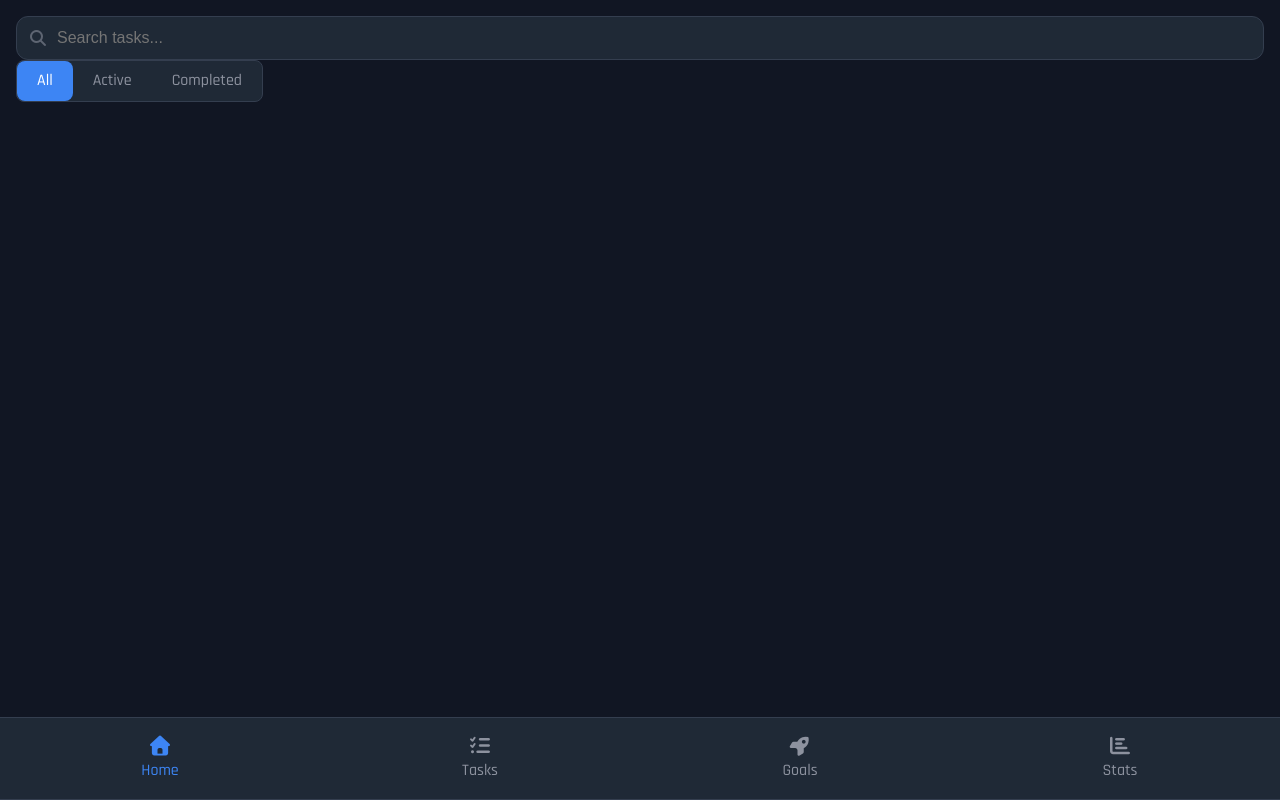
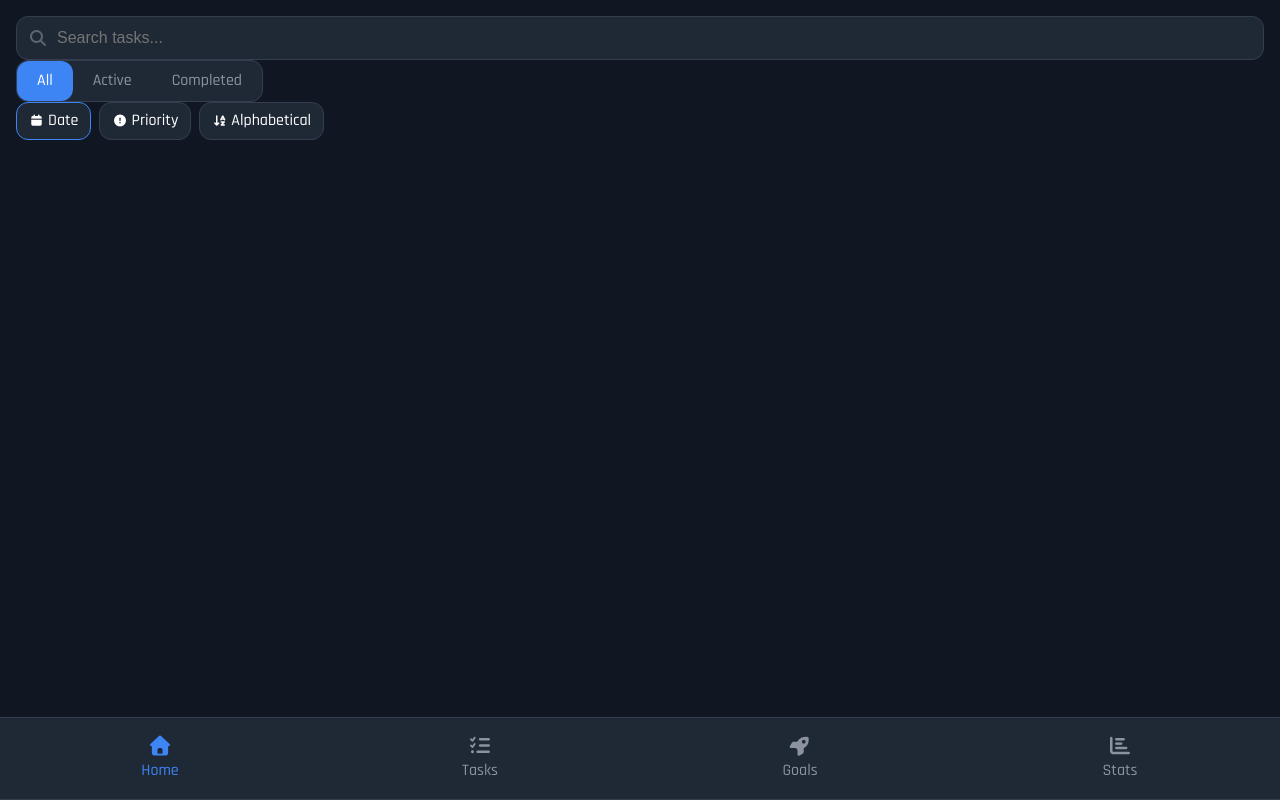
Before and after one commit to lightningcell/react-todo, a React (Vite) app: page / in a window 1280 px wide. Built offline with nearby package versions, Linux system fonts and the light colour scheme.

Commit message:
Enhance BoxSelector with icon and style support
Refactored BoxSelector to accept option objects with optional icons and per-option onClick handlers. Added 'compact' and 'pill' style variants with corresponding CSS for improved UI flexibility. Updated usage in App.tsx to demonstrate new features.

```diff
--- a/src/App.tsx
+++ b/src/App.tsx
@@ -14,8 +14,19 @@ function App() {
     <>
       <div className="app-main">
         <TextBox placeholder="Search tasks..." value="" onChange={(val) => console.log(val)} />
-        <BoxSelector options={["All", "Active", "Completed"]} selectedOption="All" onSelect={(option) => console.log(option)} />
+        <BoxSelector
+          options={[
+            { option: "All", onClick: () => console.log("All clicked") },
+            { option: "Active", onClick: () => console.log("Active clicked") },
+            { option: "Completed", onClick: () => console.log("Completed clicked") }
+          ]}
+          selectedOption="All" onSelect={(option) => console.log(option)} style='compact' />
 
+        <BoxSelector options={[
+          { option: "Date", iconClass: "fa fa-calendar", onClick: () => console.log("Date clicked") },
+          { option: "Priority", iconClass: "fa fa-exclamation-circle", onClick: () => console.log("Priority clicked") },
+          { option: "Alphabetical", iconClass: "fa fa-sort-alpha-down", onClick: () => console.log("Alphabetical clicked") }
+        ]} selectedOption="Date" onSelect={(option) => console.log(option)} style='pill' />
       </div>
       <BottomBar navigationItems={navigationItems} />
     </>
--- a/src/BoxSelector.css
+++ b/src/BoxSelector.css
@@ -1,21 +1,49 @@
 .box-selector {
     display: flex;
-    border: 1px solid var(--primary-border-color);
-    border-radius: 8px;
     width: max-content;
-    background-color: var(--secondary-bg-color);
 }
 
 .box-selector-option {
     padding: 8px 20px;
-    border-radius: 8px;
+    border-radius: 12px;
     cursor: pointer;
     transition: background-color 0.45s;
     text-align: center;
     color: var(--secondary-text-color);
+    display: flex;
+    align-items: center;
+    justify-content: center;
+    gap: 4px;
 }
 
 .box-selector-option.selected {
     background-color: var(--primary-color);
     color: white;
 }
+
+.box-selector-option i {
+    font-size: 12px;
+}
+
+.box-selector--compact {
+    background-color: var(--secondary-bg-color);
+    border: 1px solid var(--primary-border-color);
+    border-radius: 12px;
+}
+
+.box-selector--pill {
+    gap: 8px;
+}
+
+.box-selector--pill .box-selector-option {
+    border: 1px solid var(--primary-border-color);
+    background-color: var(--secondary-bg-color);
+    padding: 6px 12px;
+    color: white;
+    border-radius: 12px;
+}
+
+.box-selector--pill .box-selector-option.selected {
+    border-color: var(--primary-color);
+    color: white;
+}
--- a/src/components/BoxSelector.tsx
+++ b/src/components/BoxSelector.tsx
@@ -1,13 +1,20 @@
 import React from "react";
 import '../BoxSelector.css';
 
+interface BoxOptionProps {
+    option: string;
+    iconClass?: string;
+    onClick: () => void;
+}
+
 interface BoxSelectorProps {
-    options: string[];
+    options: BoxOptionProps[];
     selectedOption: string;
     onSelect: (option: string) => void;
+    style: "compact" | "pill";
 }
 
-const BoxSelector: React.FC<BoxSelectorProps> = ({ options, selectedOption, onSelect }) => {
+const BoxSelector: React.FC<BoxSelectorProps> = ({ options, selectedOption, onSelect, style }) => {
     const [currentSelected, setCurrentSelected] = React.useState(selectedOption);
 
     React.useEffect(() => {
@@ -20,14 +27,15 @@ const BoxSelector: React.FC<BoxSelectorProps> = ({ options, selectedOption, onSe
     };
 
     return (
-        <div className="box-selector">
+        <div className={`box-selector box-selector--${style}`}>
             {options.map((option) => (
                 <div
-                    key={option}
-                    className={`box-selector-option ${option === currentSelected ? "selected" : ""}`}
-                    onClick={() => handleSelect(option)}
+                    key={option.option}
+                    className={`box-selector-option ${option.option === currentSelected ? "selected" : ""}`}
+                    onClick={() => handleSelect(option.option)}
                 >
-                    {option}
+                    {option.iconClass && <i className={option.iconClass}></i>}
+                    {option.option}
                 </div>
             ))}
         </div>
```
